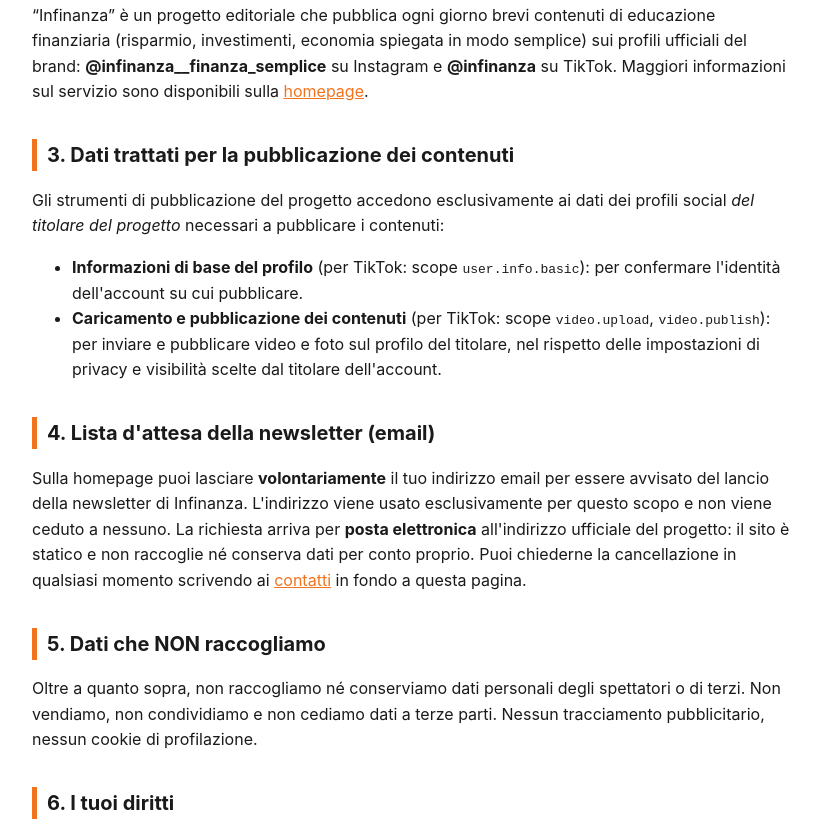
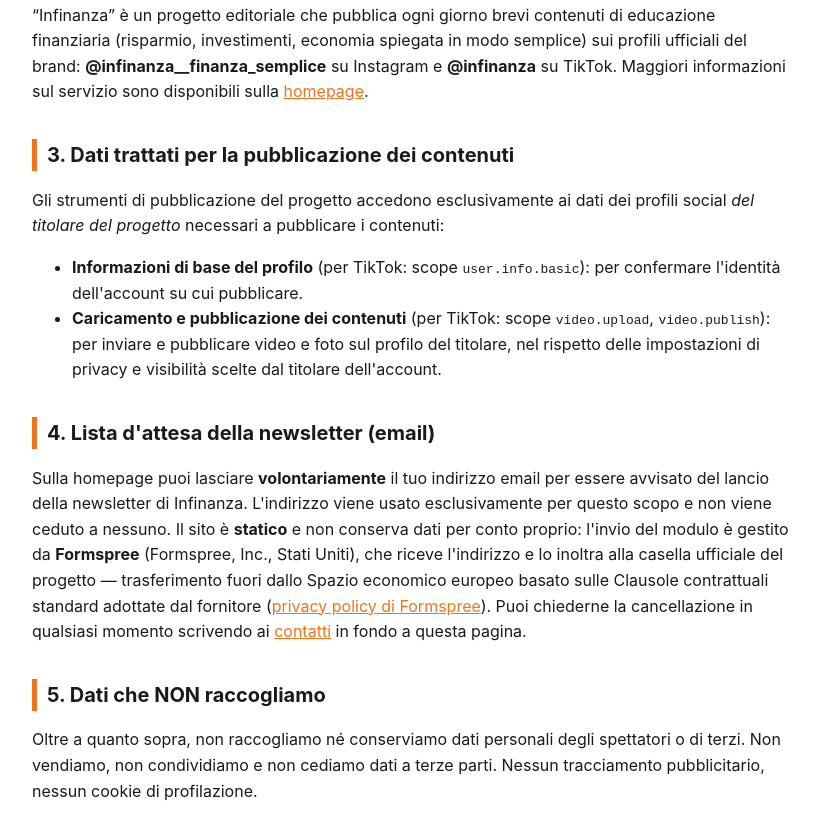
Before and after one commit to lucamiatello01-art/infinanza-sito, a plain HTML site: page privacy.html in a window 1280 px wide. Shown: the part 403-1236 px from the top of the page, without its empty margins (228-1048 px from the left). Drawn offline with Linux system fonts and the light colour scheme.

Commit message:
lista d'attesa: torna il modulo (Formspree) al posto del mailto; privacy e termini allineati
Il modulo era sparito il 20/08 con la migrazione a GitHub Pages (Netlify Forms
non esiste su Pages) e al suo posto c'era un mailto: frizione a cui, da telefono,
non si iscrive nessuno (guasto G112). Ora: campo email nella pagina, invio a
Formspree, atterraggio su /grazie.html, trappola antispam _gotcha.
privacy.html §4 e termini.html §6 dichiarano Formspree come destinatario.

```diff
--- a/privacy.html
+++ b/privacy.html
@@ -62,11 +62,14 @@
 <h2>4. Lista d'attesa della newsletter (email)</h2>
 <p>Sulla homepage puoi lasciare <strong>volontariamente</strong> il tuo indirizzo email per
 essere avvisato del lancio della newsletter di Infinanza. L'indirizzo viene usato
-esclusivamente per questo scopo e non viene ceduto a nessuno. La richiesta arriva
-per <strong>posta elettronica</strong> all'indirizzo ufficiale del progetto: il sito è
-statico e non raccoglie né conserva dati per conto proprio. Puoi chiederne la
-cancellazione in qualsiasi momento scrivendo ai <a href="#contatti">contatti</a> in
-fondo a questa pagina.</p>
+esclusivamente per questo scopo e non viene ceduto a nessuno. Il sito è
+<strong>statico</strong> e non conserva dati per conto proprio: l'invio del modulo è
+gestito da <strong>Formspree</strong> (Formspree, Inc., Stati Uniti), che riceve
+l'indirizzo e lo inoltra alla casella ufficiale del progetto — trasferimento fuori
+dallo Spazio economico europeo basato sulle Clausole contrattuali standard adottate
+dal fornitore (<a href="https://formspree.io/legal/privacy-policy/" rel="noopener">privacy policy di
+Formspree</a>). Puoi chiederne la cancellazione in qualsiasi momento scrivendo ai
+<a href="#contatti">contatti</a> in fondo a questa pagina.</p>
 
 <h2>5. Dati che NON raccogliamo</h2>
 <p>Oltre a quanto sopra, non raccogliamo né conserviamo dati personali degli
```
Also changed, not shown: index.html (+14 -2 lines), termini.html (+4 -2 lines).
